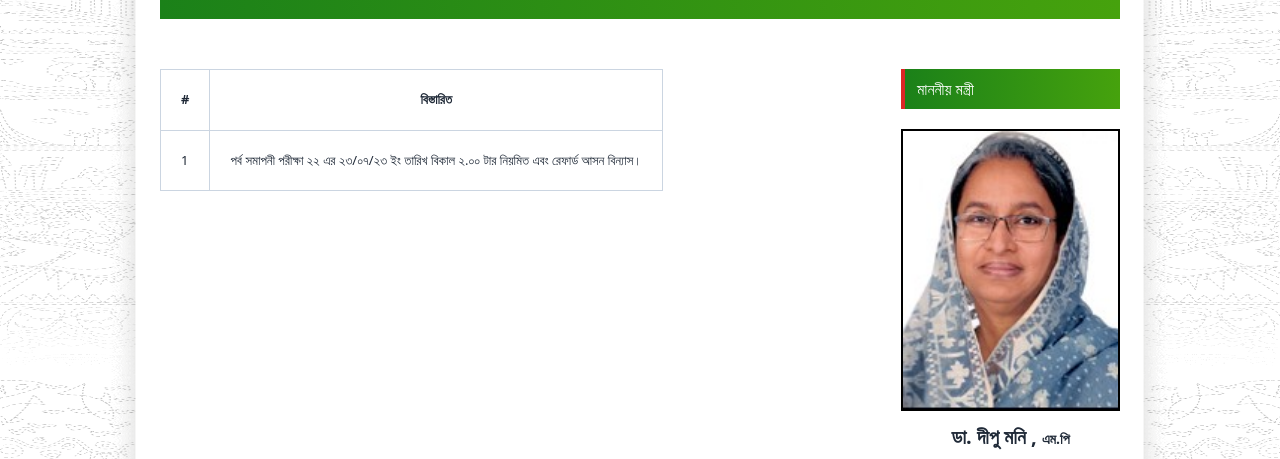
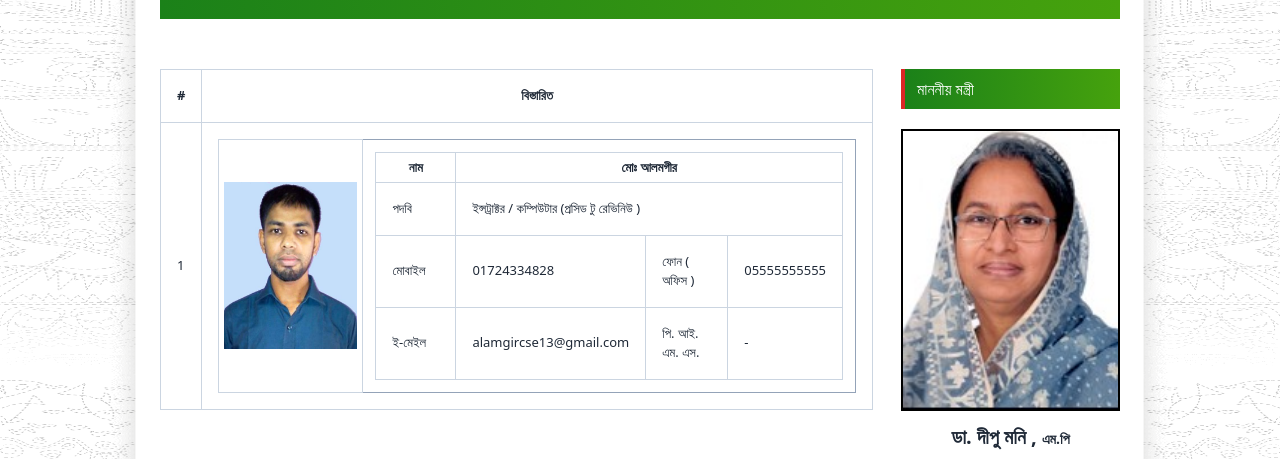
Before and after one commit to tpicpc/Thakurgaon-Polytechnic-Institute, a React (Vite) app: page /Computer in a window 1280 px wide. Shown: the part 426-885 px from the top of the page. Built offline with nearby package versions, Linux system fonts and the light colour scheme.

Commit message:
work on complicate teacher table

```diff
--- a/src/Body/AllCatagory/TeachersAndStaff/Computer.jsx
+++ b/src/Body/AllCatagory/TeachersAndStaff/Computer.jsx
@@ -1,24 +1,62 @@
-
+import alamgirSir from '../../../../img/TeacherAndSTaff/Computer/alamgirSir.jpg'
+import anik from '../../../../img/TeacherAndSTaff/Computer/anik.jpg'
+import arzina from '../../../../img/TeacherAndSTaff/Computer/arzina.jpg'
+import bikash from '../../../../img/TeacherAndSTaff/Computer/bikash.jpg'
+import faisal from '../../../../img/TeacherAndSTaff/Computer/bikash.jpg'
+import maminulIslam from '../../../../img/TeacherAndSTaff/Computer/maminulIslam.jpg'
+import romjan from '../../../../img/TeacherAndSTaff/Computer/romjan.jpg'
+import shafic from '../../../../img/TeacherAndSTaff/Computer/shafiq.png'
 
 import { Link } from "react-router-dom"
 
 export default function Computer() {
-    const style='border border-slate-300 p-5'
+    const style='border border-slate-300 p-4'
 
     return (
       <div>
-          <table className="border-collapse border border-slate-400 text-[13px]">
+        <table className="border-collapse border border-slate-400 text-[13px]">
               <tr>
                   <th className={`${style} w-2`}>#</th>
                   <th className={`${style}`}>বিস্তারিত</th>
               </tr>
-
+                {/* teacher 01 */}
               <tr>
                   <td className={`${style}`}>1</td>
-                  <td className={`${style}`}><Link>পর্ব সমাপনী পরীক্ষা ২২ এর ২৩/০৭/২৩ ইং তারিখ বিকাল ২.০০ টার নিয়মিত এবং রেফার্ড আসন বিন্যাস।</Link></td>
-              </tr>
+                  <td className={`${style}`}>
+                    <table className="border-collapse border border-slate-400 text-[13px]">
+                        <tr>
+                            <th className={`${style} w-36 p-[5px]`}> <img  src={alamgirSir} alt="Computer" /></th>
+                            <td className='p-3'>
+                                <table className="border-collapse border border-slate-400 text-[13px] p-3">
+                                        <tr>
+                                            <th className={`${style} p-[5px] w-20`} colSpan={"1"}> নাম</th>
+                                            <th className={`${style} p-[5px] `} colSpan={"3"}> মোঃ আলমগীর</th>
+                                        </tr>
+                                        <tr>
+                                            <td className={`${style}`}>পদবি</td>
+                                            <td className={`${style}`} colSpan={"3"}>ইন্সট্রাক্টর / কম্পিউটার (প্রসিড টু রেভিনিউ )</td>
+                                        </tr>
+                                        <tr>
+                                            <td className={`${style}`}>মোবাইল</td>
+                                            <td className={`${style}`}>01724334828</td>
+                                            <td className={`${style}`}>ফোন ( অফিস )</td>
+                                            <td className={`${style}`}>05555555555</td>
+                                        </tr>
+                                        <tr>
+                                            <td className={`${style}`}>ই-মেইল</td>
+                                            <td className={`${style}`}>alamgircse13@gmail.com</td>
+                                            <td className={`${style}`}>পি. আই. এম. এস.</td>
+                                            <td className={`${style}`}>-</td>
+                                        </tr>
+                                </table>
+                            </td>
+                        </tr>
+                    </table>
+                </td>
+            </tr>
+            {/* teacher 02 */}
+        </table>
 
-          </table>
       </div>
     )
 }
```
